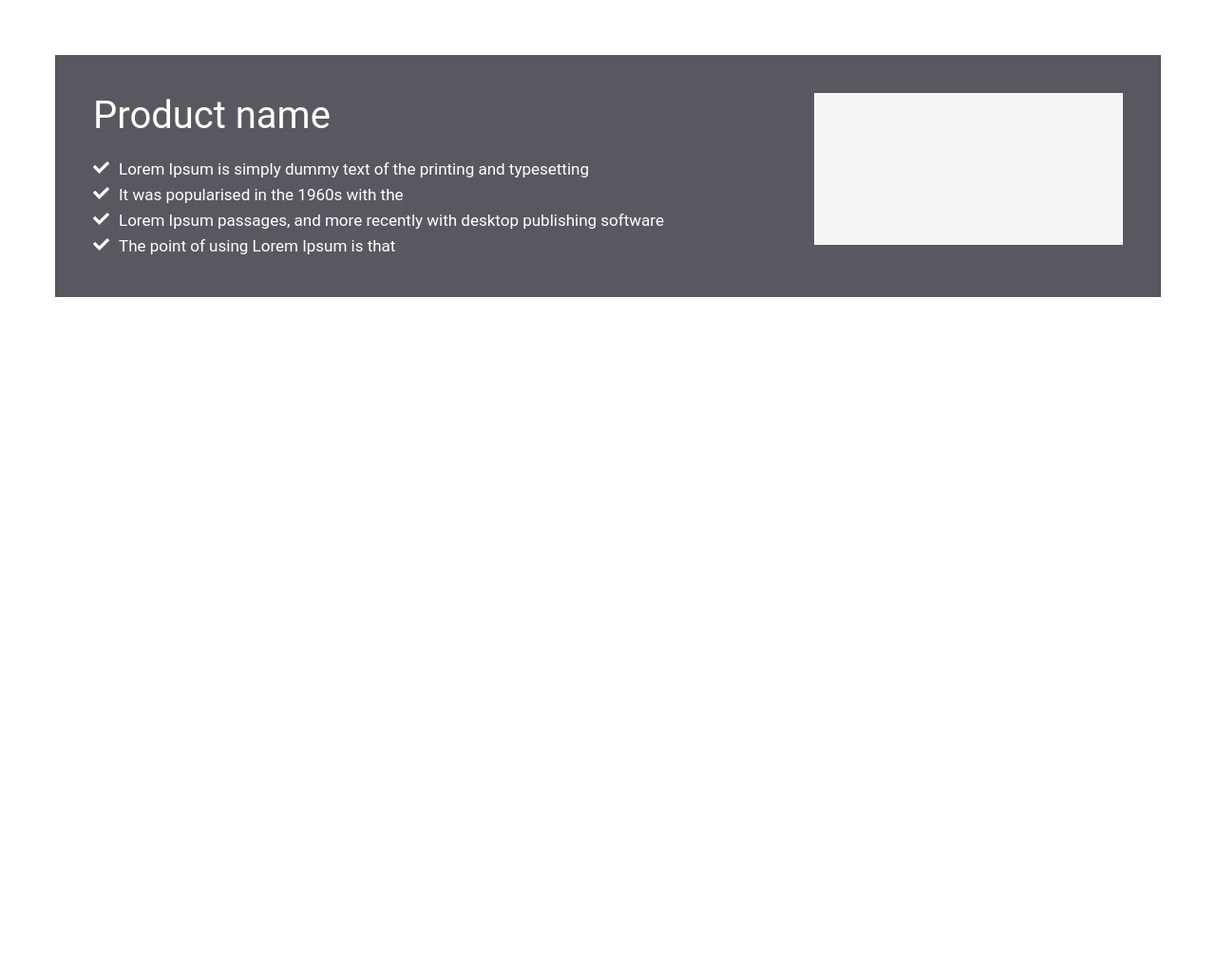
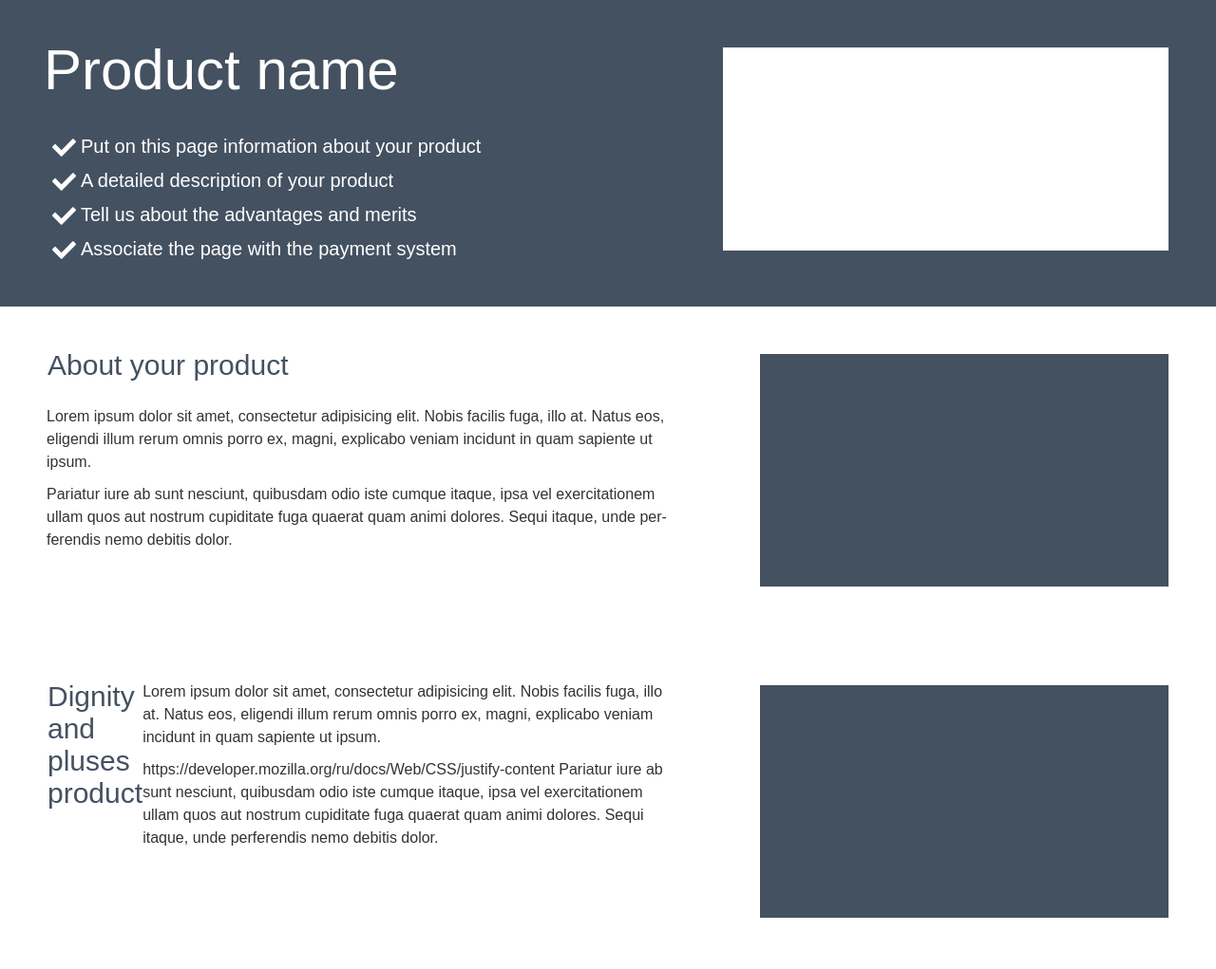
Before and after one commit to AlexanderOwl/SimplePsd, a plain HTML site: page index.html in a window 1280 px wide. Shown: the whole page at 95% size. Before the commit the page ends 800 px from the top, so only its background shows below. Drawn offline with Linux system fonts and the light colour scheme.

Commit message:
Second block

```diff
--- a/index.html
+++ b/index.html
@@ -7,48 +7,49 @@
 	</head>
 	<body>
 		<div class="main-wrapper">
-			<div class="block-wrapper dark-blue">
-				<div class="block-content first-block">
-					<div class="first-block_text">
-					<div class="text-header">Product name</div>
-					<div class="text-text">
-					<div class="text-text_children">
-							<div class="children_img">
-								<img class="children_img-image" src="./images/checkMark.svg">
-							</div>
-							<div class="children_text">
-								Lorem Ipsum is simply dummy text of the printing and typesetting
-							</div>
-					</div>
-					<div class="text-text_children">
-							<div class="children_img">
-								<img class="children_img-image" src="./images/checkMark.svg">
-							</div>
-							<div class="children_text">
-								It was popularised in the 1960s with the
-							</div>
-					</div>
-						<div class="text-text_children">
-							<div class="children_img">
-								<img class="children_img-image" src="./images/checkMark.svg">
-							</div>
-							<div class="children_text">
-								Lorem Ipsum passages, and more recently with desktop publishing software
-							</div>
+            <div class="product block-container dark-blue">
+                <div class="block-content">
+                    <div class="text">
+                        <h1>Product name</h1>
+                        <ul>
+							<li>Put on this page information about your product</li>
+							<li>A detailed description of your product</li>
+							<li>Tell us about the advantages and merits</li>
+							<li>Associate the page with the payment system</li>
+						</ul>
+                    </div>
+                    <div class="picture">
+                         <img src="./images/product.svg" alt="product">
+                    </div>
+                </div>
+            </div>
+
+			<div class="about block-container white">
+                <div class="block-content">
+                    	<div class="text">
+                        	<h2>About your product</h2>
+								<p>Lorem ipsum dolor sit amet, consectetur adipisicing elit. Nobis facilis fuga, illo at. Natus eos, eligendi illum rerum omnis porro ex, magni, explicabo veniam incidunt in quam sapiente ut ipsum.</p>
+								<p>Pariatur iure ab sunt nesciunt, quibusdam odio iste cumque itaque, ipsa vel exercitationem ullam quos aut nostrum cupiditate fuga quaerat quam animi dolores. Sequi itaque, unde per&shy;ferendis nemo debitis dolor.</p>
 						</div>
-					<div class="text-text_children">
-							<div class="children_img">
-								<img class="children_img-image" src="./images/checkMark.svg">
-							</div>
-							<div class="children_text">
-								 The point of using Lorem Ipsum is that
-							</div>
+                    <div class="video">
+                         <img src="./images/video.svg" alt="video">
+                    </div>
+                </div>
+            </div>
+
+			<div class="about block-container light-gray">
+                <div class="block-content">
+					<h2>Dignity and pluses product</h2>
+                    	<div class="text">
+
+								<p>Lorem ipsum dolor sit amet, consectetur adipisicing elit. Nobis facilis fuga, illo at. Natus eos, eligendi illum rerum omnis porro ex, magni, explicabo veniam incidunt in quam sapiente ut ipsum.</p>
+								<p>https://developer.mozilla.org/ru/docs/Web/CSS/justify-content Pariatur iure ab sunt nesciunt, quibusdam odio iste cumque itaque, ipsa vel exercitationem ullam quos aut nostrum cupiditate fuga quaerat quam animi dolores. Sequi itaque, unde per&shy;ferendis nemo debitis dolor.</p>
 						</div>
-					</div>
-					</div>
-					<div class="first-block_image"></div>
-				</div>
-			</div>
+                    <div class="video">
+                         <img src="./images/video.svg" alt="video">
+                    </div>
+                </div>
+            </div>
 		</div>
 
 	</body>
--- a/styles.css
+++ b/styles.css
@@ -1,66 +1,96 @@
+*{
+	font-family:Arial, Helvetica, sans-serif;
+	margin: 0;
+}
+body {
+	display: block;
+    margin: 0px;
+}
+
+h2{
+	opacity:1;
+	color:#445161;
+	font-size: 30px;
+	font-weight:lighter;
+	text-align: center;
+	margin-top: -5px;
+	margin-bottom: 30px;
+}
+
+p{
+	opacity:1;
+	color:#333333;
+	line-height: 1.5;
+
+}
 .main-wrapper{
+	background-color: white;
+}
+
+.dark-blue{
 	color: white;
-	max-width: 1200px;
-	background-color: white;
+	background-color: #445161;
+}
+
+.block-content{
+	box-sizing: border-box;
+	max-inline-size: 1280px;
 	padding: 50px;
-}
-.first-block{
-	padding: 40px;
-	background: #585960;
+	margin-right: auto;
+    margin-left: auto;
 	display: flex;
     justify-content: space-between;
-}
-.first-block_text{
-	width: 60%;
+
 }
 
-.first-block_image{
-	height: 160px;
-	background: whitesmoke;
-	width: 30%;
+
+.product .block-content{
+	height: 323px;
 }
-.text-header{
-	font-size: 40px;
-	margin: 0 0 20px 0;
-	font-family: Roboto, sans-serif;
+.product h1{
+	opacity:1;
+	font-size: 60px;
+	font-weight:lighter;
+	margin-left: -4px;
+	margin-top: -11px;
 }
-.text-text_children{
-	font-family: Roboto, sans-serif;
-	font-size: 17px;
-	display: flex;
-	padding-top: 3px;
-	padding-bottom: 3px;
+.product ul{
+	opacity:1;
+	color:#FFFFFF;
+	font-size:20px;
+    display: block;
+    list-style:none;
+	padding-left:0;
+	margin-top: 35px;
 }
-.children_img-image{
-	width: 17px;
+.product li{
+	position: relative;
+	padding-left: 1.5em;
+	margin: 13px 5px;
 }
-.children_img{
-	margin-right: 10px;
+.product li:before {
+	content: '';  /* placeholder for the SVG */
+	position: absolute;
+	left: 0;  /* place the SVG at the start of the padding */
+	width: 1em;
+	height: 1em;
+	background: url(/images/checkMark.svg) no-repeat;
+	font-size: 25px;
 }
-.Put_on_this_page_information_about_your_product {
-	font-size: 20px;
-	font-family: "Arial";
-	color: rgb(255, 255, 255);
-	line-height: 1.8;
-	text-align: left;
-	text-shadow: 0px 1px 0px rgba(0, 0, 0, 0.3);
+.product li:last-child{
+	margin-bottom: 0px;
 }
 
-  .bg_review {
-	background-image: url("bg review.png");
-	position: absolute;
-	left: 141px;
-	top: 1824px;
-	width: 483px;
-	height: 121px;
-	z-index: 109;
+.about h2{
+	text-align: start;
 }
-  .bg {
-	background-image: url("bg.png");
-	position: absolute;
-	left: 835px;
-	top: 2103px;
-	width: 300px;
-	height: 499px;
-	z-index: 155;
+.about p{
+	opacity:1;
+	margin: -5px 0 15px -1px;
+	color:#333333;
+
+
 }
+.video{
+	margin-left: 98px;
+}
```
Also changed, not shown: images/product.svg (renamed from images/Shape 9.svg), 1 other file. Lines whose indentation alone changed are shown as unchanged.
